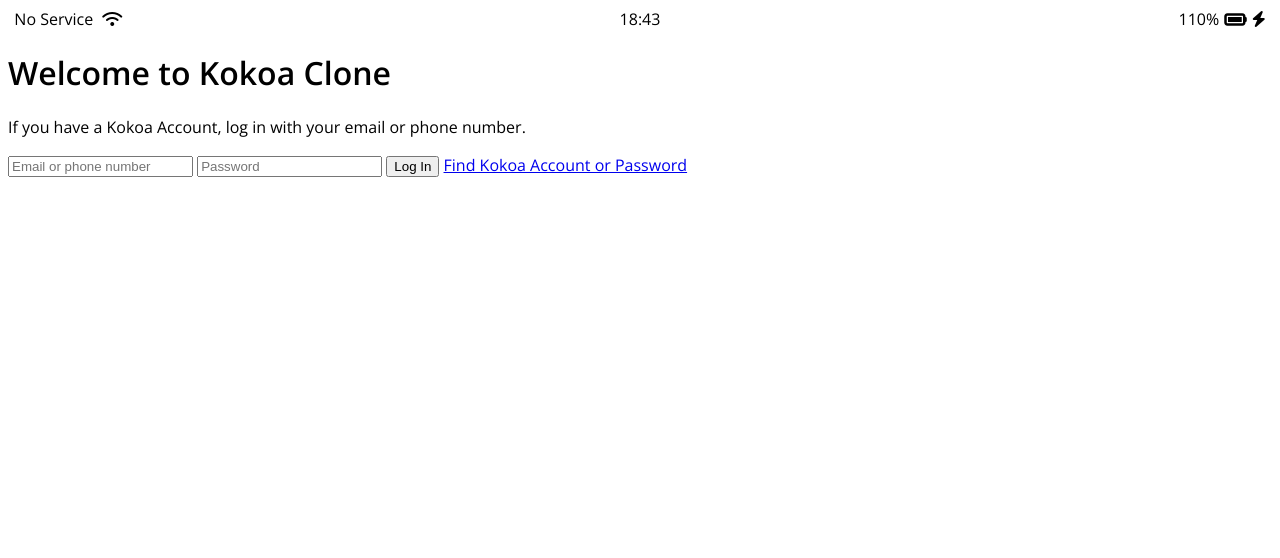
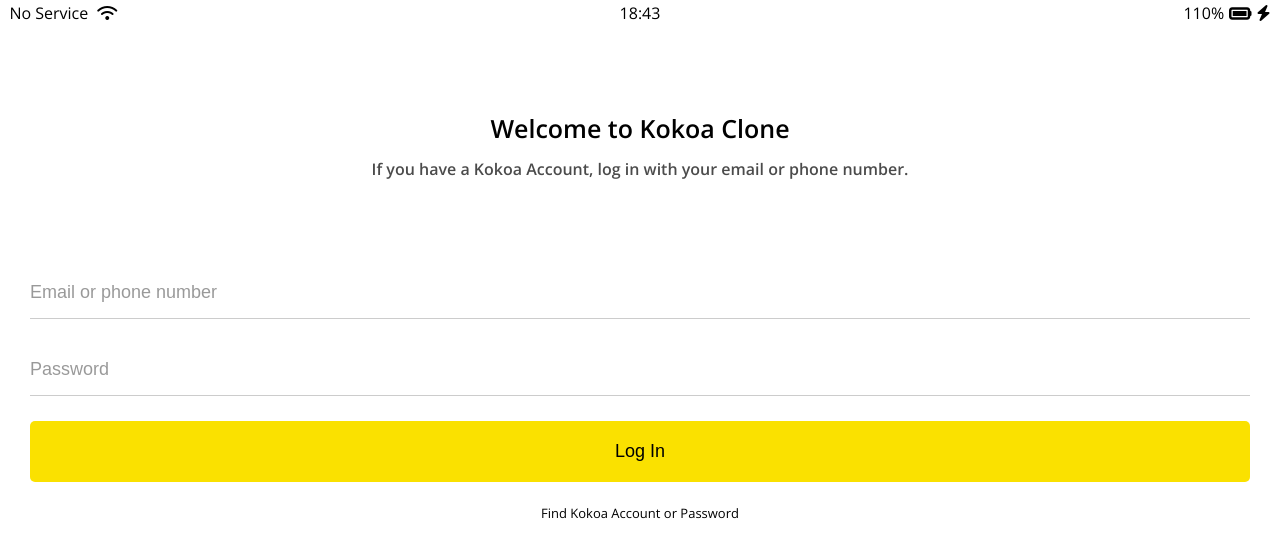
Before and after one commit to Jinwook-Song/kokoa-clone-2021, a plain HTML site: page index.html in a window 1280 px wide. Drawn offline with nearby package versions, Linux system fonts and the light colour scheme.

Commit message:
lecture 6.1~6.9 login page

```diff
--- /dev/null
+++ b/css/components/status-bar.css
@@ -0,0 +1,25 @@
+.status-bar {
+  display: flex;
+  justify-content: center;
+  padding: 5px 3px;
+}
+
+.status-bar__column {
+  width: 33%;
+}
+.status-bar__column:first-child span {
+  margin-right: 5px;
+}
+.status-bar__column:nth-child(2) {
+  display: flex;
+  justify-content: center;
+}
+.status-bar__column:last-child {
+  display: flex;
+  justify-content: flex-end;
+  align-items: center;
+}
+
+.status-bar__column .fa-battery-full {
+  margin: 0px 5px;
+}
--- /dev/null
+++ b/css/reset.css
@@ -0,0 +1,133 @@
+/* http://meyerweb.com/eric/tools/css/reset/
+   v2.0 | 20110126
+   License: none (public domain)
+*/
+
+html,
+body,
+div,
+span,
+applet,
+object,
+iframe,
+h1,
+h2,
+h3,
+h4,
+h5,
+h6,
+p,
+blockquote,
+pre,
+a,
+abbr,
+acronym,
+address,
+big,
+cite,
+code,
+del,
+dfn,
+em,
+img,
+ins,
+kbd,
+q,
+s,
+samp,
+small,
+strike,
+strong,
+sub,
+sup,
+tt,
+var,
+b,
+u,
+i,
+center,
+dl,
+dt,
+dd,
+ol,
+ul,
+li,
+fieldset,
+form,
+label,
+legend,
+table,
+caption,
+tbody,
+tfoot,
+thead,
+tr,
+th,
+td,
+article,
+aside,
+canvas,
+details,
+embed,
+figure,
+figcaption,
+footer,
+header,
+hgroup,
+menu,
+nav,
+output,
+ruby,
+section,
+summary,
+time,
+mark,
+audio,
+video {
+  margin: 0;
+  padding: 0;
+  border: 0;
+  font-size: 100%;
+  font: inherit;
+  vertical-align: baseline;
+}
+/* HTML5 display-role reset for older browsers */
+article,
+aside,
+details,
+figcaption,
+figure,
+footer,
+header,
+hgroup,
+menu,
+nav,
+section {
+  display: block;
+}
+body {
+  line-height: 1;
+}
+ol,
+ul {
+  list-style: none;
+}
+blockquote,
+q {
+  quotes: none;
+}
+blockquote:before,
+blockquote:after,
+q:before,
+q:after {
+  content: "";
+  content: none;
+}
+table {
+  border-collapse: collapse;
+  border-spacing: 0;
+}
+
+input:focus {
+  outline: none;
+}
--- /dev/null
+++ b/css/screens/login-form.css
@@ -0,0 +1,39 @@
+#login-form {
+  display: flex;
+  flex-direction: column;
+  margin: 0px 30px;
+}
+
+#login-form input {
+  padding: 15px 0px;
+  border: none;
+  font-size: 18px;
+  margin-bottom: 25px;
+}
+
+#login-form input:not([type="submit"]) {
+  border-bottom: 1px solid rgba(0, 0, 0, 0.2);
+  transition: border-color 0.3s ease-in-out;
+}
+
+#login-form input::placeholder {
+  color: rgba(0, 0, 0, 0.4);
+}
+
+#login-form input:focus {
+  border-color: var(--yellow);
+}
+
+#login-form input[type="submit"] {
+  background-color: var(--yellow);
+  cursor: pointer;
+  padding: 20px 0px;
+  border-radius: 5px;
+}
+
+#login-form a {
+  text-align: center;
+  text-decoration: none;
+  color: inherit;
+  font-size: 13px;
+}
--- /dev/null
+++ b/css/screens/welcome-header.css
@@ -0,0 +1,17 @@
+.welcome-header {
+  margin: 90px 0px;
+  text-align: center;
+  display: flex;
+  flex-direction: column;
+  align-items: center;
+  font-weight: 600;
+}
+
+.welcome-header__title {
+  margin-bottom: 20px;
+  font-size: 25px;
+}
+.welcome-header__text {
+  width: 60%;
+  opacity: 0.7;
+}
--- a/css/styles.css
+++ b/css/styles.css
@@ -1,32 +1,17 @@
 @import url("https://fonts.googleapis.com/css2?family=Open+Sans:wght@400;600&display=swap");
+
+@import "reset.css";
+@import "variables.css";
+
+/* Components */
+@import "components/status-bar.css";
+
+/* Screens */
+@import "screens/welcome-header.css";
+@import "screens/login-form.css";
 
 body {
   /* font-family: -apple-system, BlinkMacSystemFont, "Segoe UI", Roboto, Oxygen,
     Ubuntu, Cantarell, "Open Sans", "Helvetica Neue", sans-serif; */
   font-family: "Open Sans", sans-serif;
 }
-
-.status-bar {
-  display: flex;
-  justify-content: center;
-}
-
-.status-bar__column {
-  width: 33%;
-}
-.status-bar__column:first-child span {
-  margin-right: 5px;
-}
-.status-bar__column:nth-child(2) {
-  display: flex;
-  justify-content: center;
-}
-.status-bar__column:last-child {
-  display: flex;
-  justify-content: flex-end;
-  align-items: center;
-}
-
-.status-bar__column .fa-battery-full {
-  margin: 0px 5px;
-}
--- /dev/null
+++ b/css/variables.css
@@ -0,0 +1,3 @@
+:root {
+  --yellow: rgb(250, 225, 0);
+}
--- a/index.html
+++ b/index.html
@@ -30,9 +30,9 @@
       </p>
     </header>
 
-    <form id="login-form">
-      <input type="text" placeholder="Email or phone number" />
-      <input type="password" placeholder="Password" />
+    <form action="friends.html" method="get" id="login-form">
+      <input name="username" type="text" placeholder="Email or phone number" />
+      <input name="password" required type="password" placeholder="Password" />
       <input type="submit" value="Log In" />
       <a href="#">Find Kokoa Account or Password</a>
     </form>
```
Also changed, not shown: friends.html (added, +1 -0 lines).
